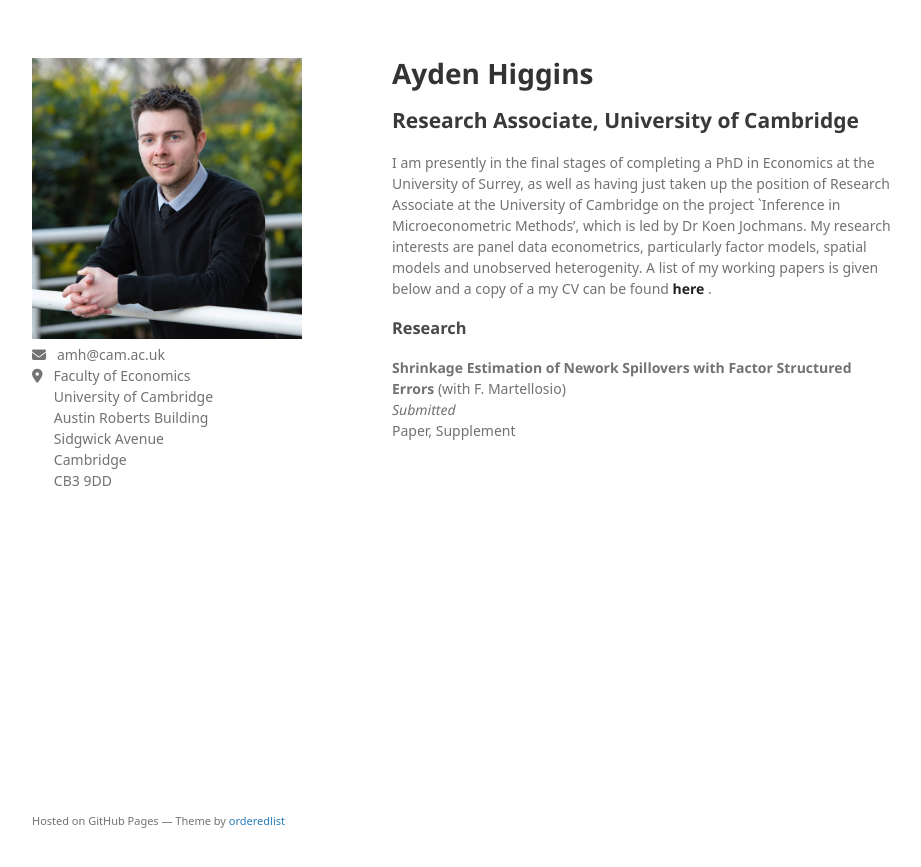
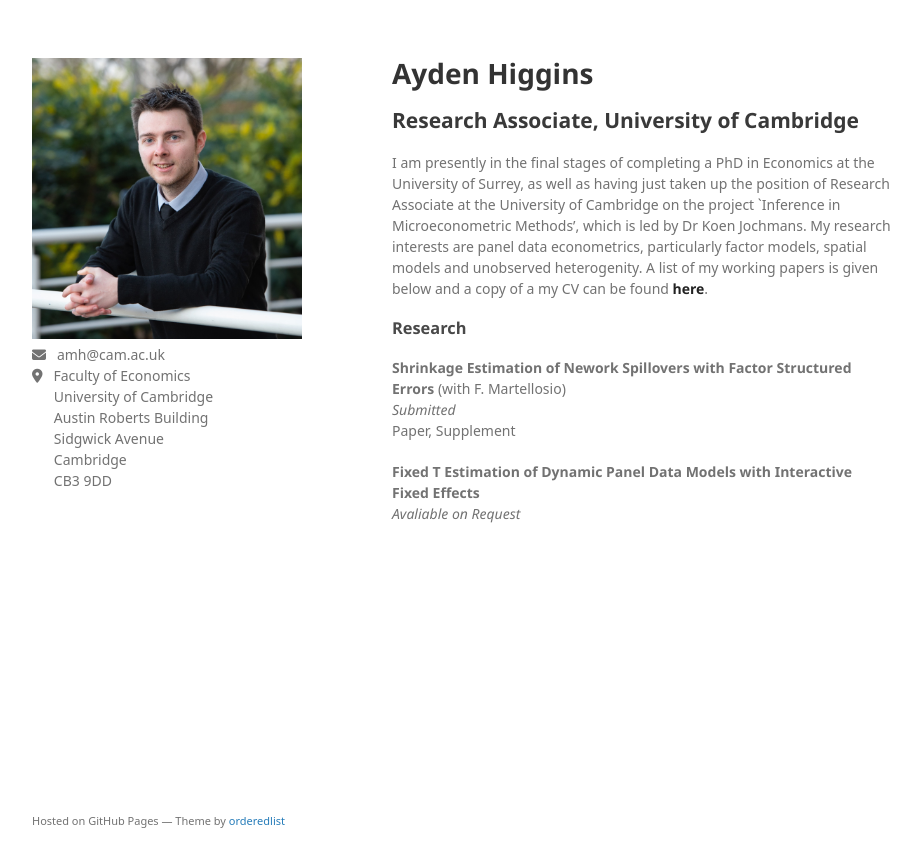
Before and after one commit to Tokkita/Tokkita.github.io, a Jekyll site: the page built from index.md, in a window 1280 px wide. Shown: the top 867 px of the page, without its empty margins (178-1099 px from the left). Built offline with Jekyll 4.4.1, drawn with Linux system fonts in a browser that asks for light colours; nearby versions of some CDN libraries; some web fonts are replaced; our own code applies the rules of GitHub Pages for plain Markdown files; a script that is not in the unit is left out.

Commit message:
Update index.md

```diff
--- a/index.md
+++ b/index.md
@@ -4,8 +4,10 @@
 I am presently in the final stages of completing a PhD in Economics at the University of
 Surrey, as well as having just taken up the position of Research Associate at the University of
 Cambridge on the project `Inference in Microeconometric Methods', which is led by Dr
-Koen Jochmans. My research interests are panel data econometrics, particularly factor models, spatial models and unobserved heterogenity. A list of my working papers is given below and a copy of a my CV can be found <strong>here</strong> .
+Koen Jochmans. My research interests are panel data econometrics, particularly factor models, spatial models and unobserved heterogenity. A list of my working papers is given below and a copy of a my CV can be found <strong>here</strong>.
 
 ### Research
 
 <b> Shrinkage Estimation of Nework Spillovers with Factor Structured Errors </b> (with F. Martellosio) <br> <i> Submitted </i> <br> Paper, Supplement
+
+<b> Fixed T Estimation of Dynamic Panel Data Models with Interactive Fixed Effects </b> <br> <i> Avaliable on Request </i>
```
